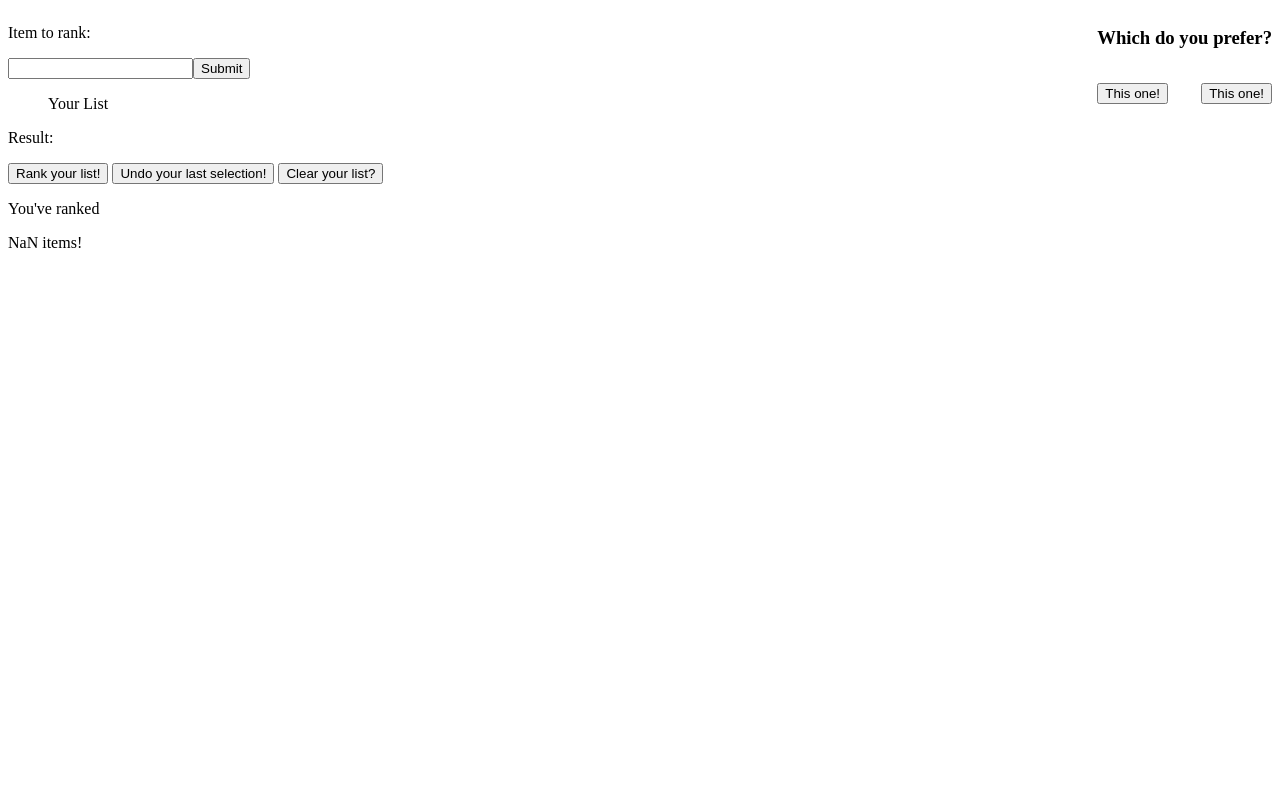
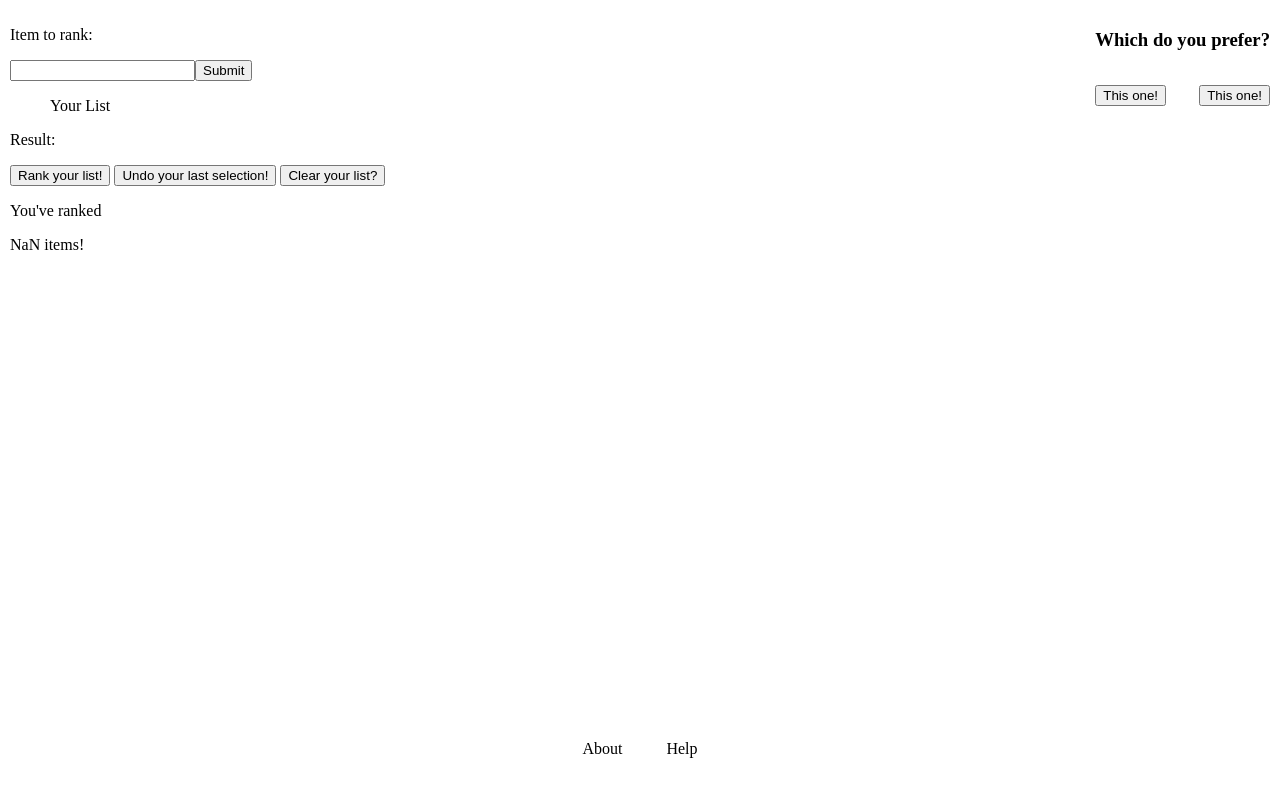
Before and after one commit to TWHarr/ListRank, a plain HTML site: page rankGit.html in a window 1280 px wide. Drawn offline with Linux system fonts and the light colour scheme.

Commit message:
added about/help to html, added css to pin to bottom

```diff
--- a/rankGit.html
+++ b/rankGit.html
@@ -6,6 +6,9 @@
 <body>
 <script src="jquery-1.11.0.min.js"></script>
 <script src="listRank.js"></script>
+<div class = "container">
+    <div class = "top"></div>
+    <div class = "main">
         <div class ="list">
             <p>Item to rank:</p><input type="text" /><button class="submit">Submit</button>
             <ol class="listHead">Your List</ol>
@@ -26,5 +29,11 @@
                 <button class="choice2"> This one!</button>
             </div>
         </div>
+    </div>
+    <div class = "footer">
+            <p>About</p>
+            <p>Help</p>
+    </div>
+</div>
 </body>
 </html>
--- a/rankStyle.css
+++ b/rankStyle.css
@@ -5,3 +5,40 @@
 .choice, .item2 {
     float: right;
 }
+
+.footer {
+	clear: both;
+}
+
+html, body {
+	margin: 0;
+	padding: 0;
+	height: 100%;
+}
+
+.container {
+	min-height: 100%;
+	position: relative;
+}
+
+/*.top {
+	padding: 10px;
+}*/
+
+.main {
+	padding: 10px;
+	padding-bottom: 60px;
+}
+
+.footer {
+	position: absolute;
+	bottom: 0;
+	width: 100%;
+	height: 60px;
+	text-align: center;
+}
+
+.footer p {
+	display: inline;
+	padding: 5px 20px 5px 20px;
+}
```
Lines whose indentation alone changed are shown as unchanged.
